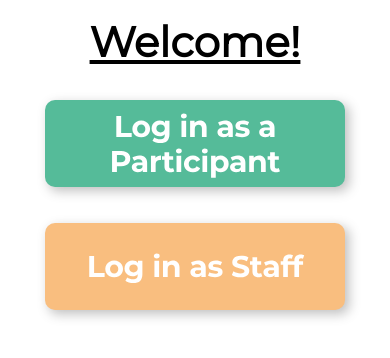
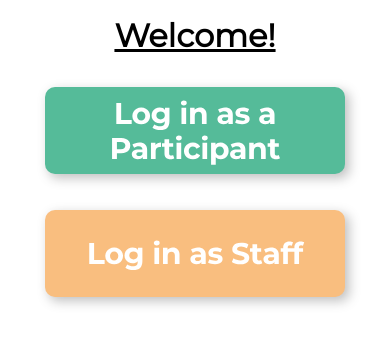
Before and after one commit to FAC-CDT/resource-centre, a React (Create React App) app: page / in a window 390 px wide. Shown: the top 358 px of the page. Built offline with nearby package versions, Linux system fonts and the light colour scheme.

Commit message:
Change heading sizes using css variables across app

```diff
--- a/src/App.css
+++ b/src/App.css
@@ -1,6 +1,6 @@
 :root {
   --large: 2.369rem;
-  --heading: 1.777rem;
+  --heading: 1.5rem;
   --subtitle: 1.333rem;
   --body: 1rem;
   --small: 0.75rem;
@@ -20,7 +20,7 @@ p {
   font-size: var(--subtitle);
 }
 
-h2 {
+h1 {
   font-family: 'Montserrat', sans-serif;
   padding: 1rem;
   font-size: var(--subheading);
@@ -29,13 +29,12 @@ h2 {
 @media screen and (max-width: 800px) {
   :root {
     --large: 4.236rem;
-    --heading: 2.618rem;
+    --heading: 2rem;
     --subtitle: 1.618rem;
     --body: 1rem;
     --small: 0.618rem;
   }
-  h2 {
-
+  h1 {
     font-size: var(--heading);
   }
   p {
```
